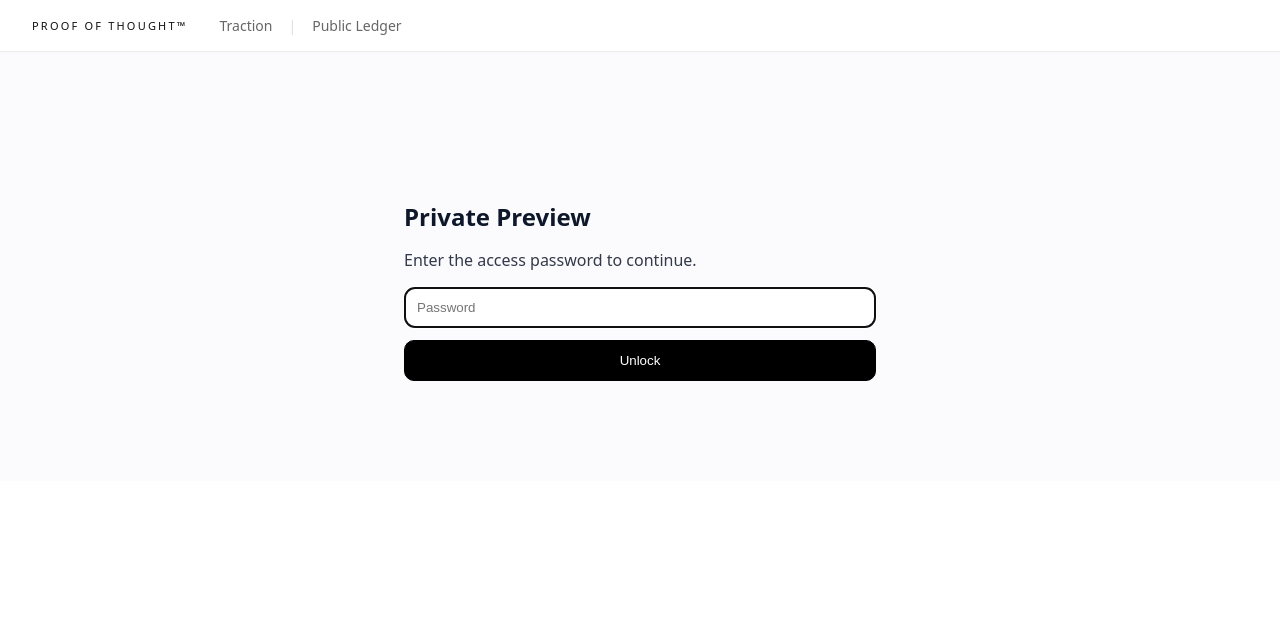
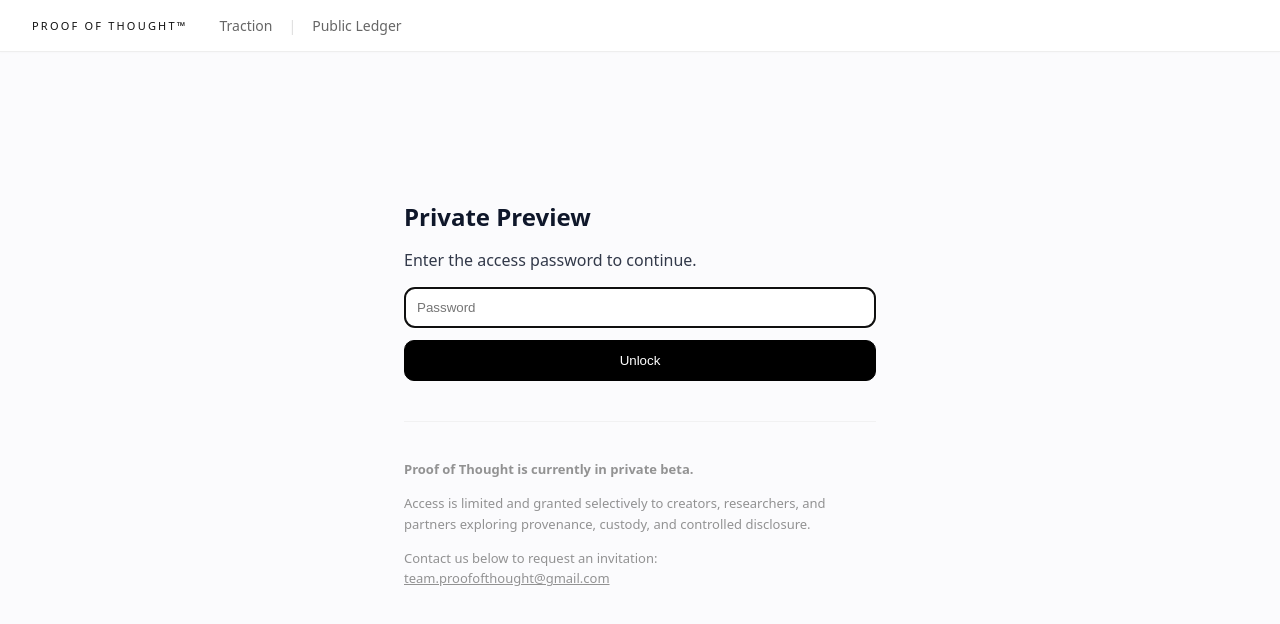
Before and after one commit to hg111/proof-of-thought-registry, a Next.js app: page /gate in a window 1280 px wide. Shown: the top 624 px of the page. Built offline with nearby package versions, Linux system fonts and the light colour scheme.

Commit message:
Update Private Preview Gate with beta disclaimer and contact link

```diff
--- a/src/app/gate/page.tsx
+++ b/src/app/gate/page.tsx
@@ -47,6 +47,17 @@ export default function GatePage({
           Unlock
         </button>
       </form>
+
+      <div style={{ marginTop: 40, paddingTop: 24, borderTop: '1px solid #eee', fontSize: 13, lineHeight: 1.6, opacity: 0.7, color: '#666' }}>
+        <p style={{ fontWeight: 600, marginBottom: 8 }}>Proof of Thought is currently in private beta.</p>
+        <p>
+          Access is limited and granted selectively to creators, researchers, and partners exploring provenance, custody, and controlled disclosure.
+        </p>
+        <p style={{ marginTop: 12 }}>
+          Contact us below to request an invitation:<br />
+          <a href="mailto:team.proofofthought@gmail.com" style={{ color: 'inherit', textDecoration: 'underline' }}>team.proofofthought@gmail.com</a>
+        </p>
+      </div>
     </main>
   );
 }
```
